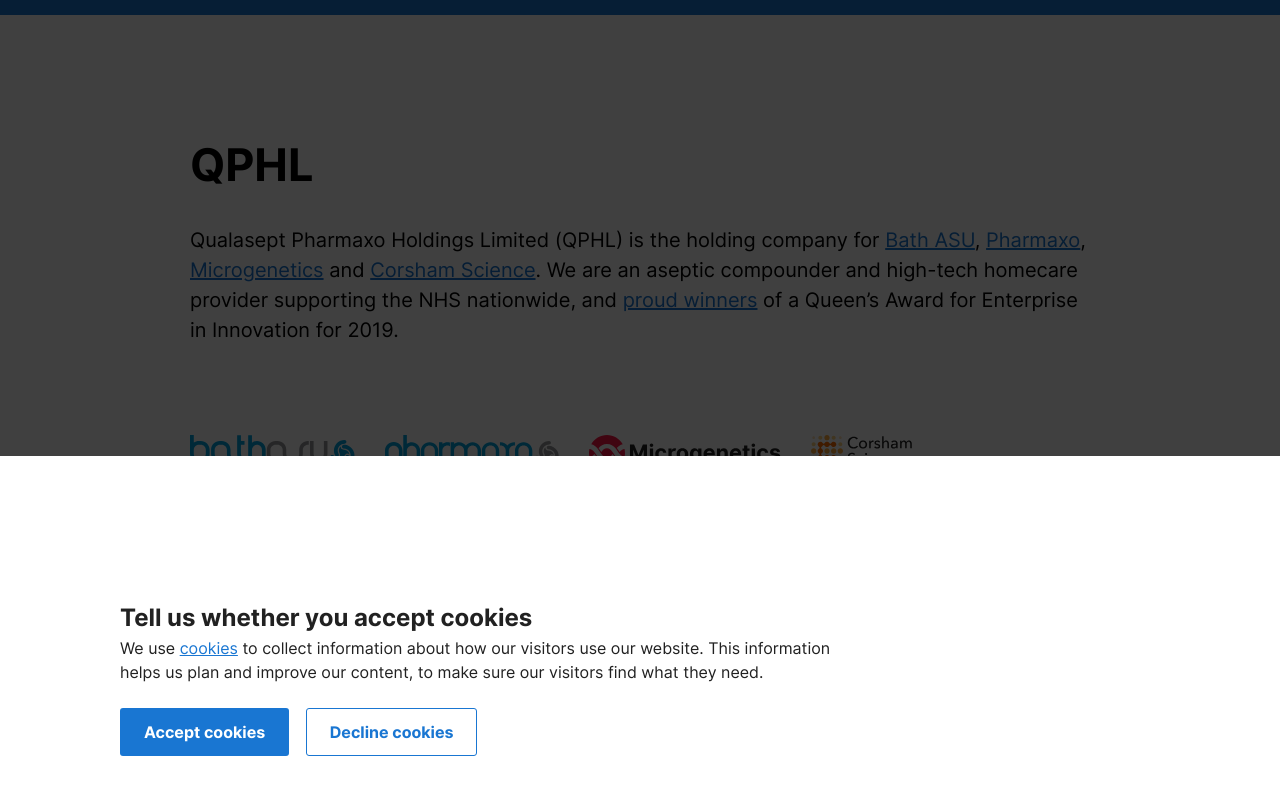
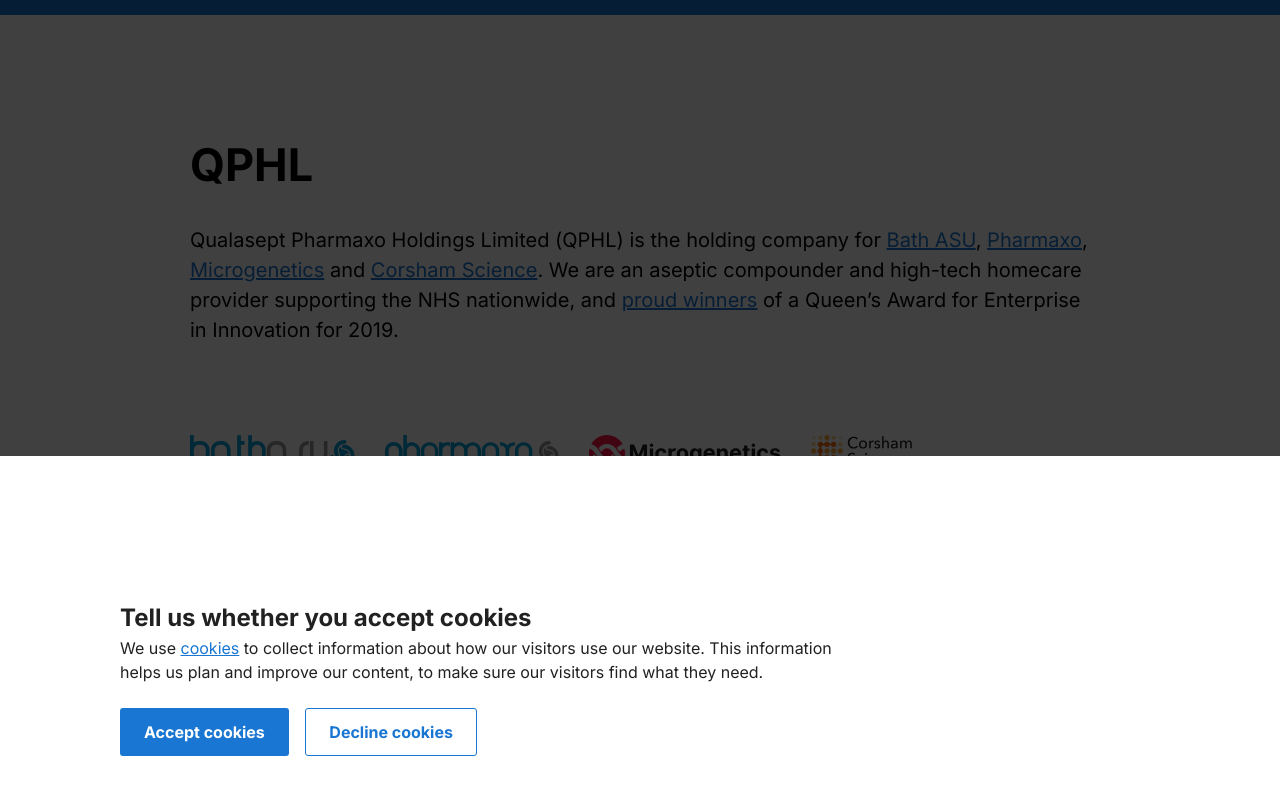
Before and after one commit to cognisant/qphl.co, a Jekyll site: the page built from index.md, in a window 1280 px wide. Shown: the top 795 px of the page. Built offline with Jekyll 4.4.1, drawn with Linux system fonts in a browser that asks for light colours.

Commit message:
Switches to Google Fonts, removes weird contextual alternate bug

```diff
--- a/_includes/header.html
+++ b/_includes/header.html
@@ -21,22 +21,6 @@
     <meta content="https://qphl.co{{ page.featured-image }}" property="og:image">
     <meta content="{{ page.featured-image-alt-text }}" property="og:image:alt">
     <style>
-        @font-face {
-            font-display: swap;
-            font-family: 'Inter';
-            font-style:  normal;
-            font-weight: 400;
-            src: url("/fonts/Inter-Regular.woff2") format("woff2"),
-                 url("/fonts/Inter-Regular.woff") format("woff");
-        }
-        @font-face {
-            font-display: swap;
-            font-family: 'Inter';
-            font-style:  normal;
-            font-weight: 700;
-            src: url("/fonts/Inter-Bold.woff2") format("woff2"),
-                 url("/fonts/Inter-Bold.woff") format("woff");
-        }
         :root {
             --color-blue-50: #E3F2FD;
             --color-blue-700: #1976D2;
@@ -54,6 +38,7 @@
             --color-yellow-A700: #FFD600;
             border-top: 0.75rem solid var(--color-blue-700);
             box-sizing: border-box;
+            font-feature-settings: 'calt' 0;
             font-size: 100%;
         }
         @media (min-width: 720px) {
@@ -239,6 +224,7 @@
             }
         {% endif %}
     </style>
+    <link href="https://fonts.googleapis.com/css2?family=Inter:wght@400;700&display=swap" rel="stylesheet">
 </head>
 <body>
     <noscript>
```
Also changed, not shown: fonts/Inter-Bold.woff (deleted), fonts/Inter-Bold.woff2 (deleted), fonts/Inter-Regular.woff (deleted), fonts/Inter-Regular.woff2 (deleted).
